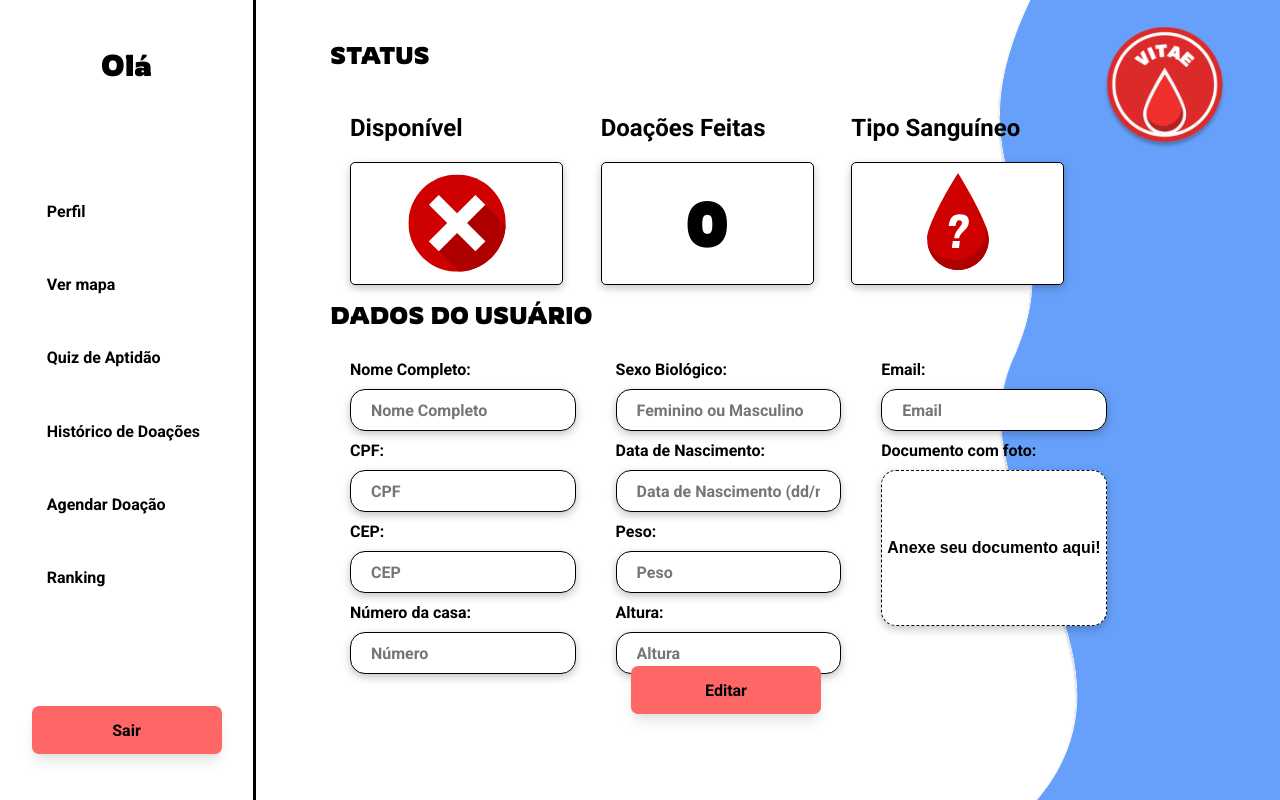
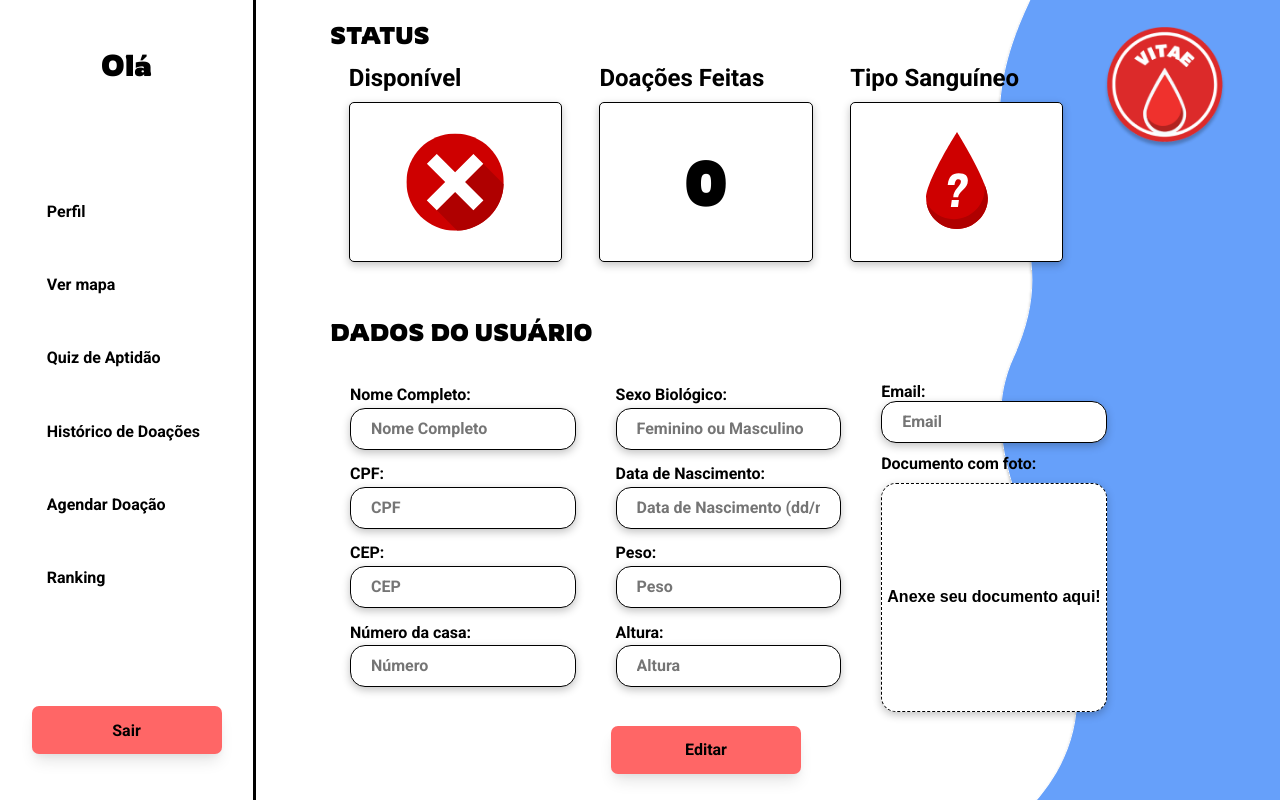
Before and after one commit to MEDVITAE/Front-end, a React (Create React App) app in the folder site/: page /perfil-usuario in a window 1280 px wide. Built offline with nearby package versions, Linux system fonts and the light colour scheme; no server answers.

Commit message:
FIX/ Perfil concluido

```diff
--- a/site/src/app/pages/usuario/perfil/Perfil.tsx
+++ b/site/src/app/pages/usuario/perfil/Perfil.tsx
@@ -415,7 +415,7 @@ export const Perfil = () => {
                         </div>
                     </div>
 
-                    <div className="statusBox">
+                    <div className="statusBox2">
                         <h2 className="rowdies mr-bt">DADOS DO USUÁRIO</h2>
                         <div className="statusBoxRow">
                             <div className="statusBoxItemColmun">
--- a/site/src/app/shared/components/menu/MenuPerfilFuncionario.tsx
+++ b/site/src/app/shared/components/menu/MenuPerfilFuncionario.tsx
@@ -40,9 +40,9 @@ export const MenuPerfilFuncionario: React.FC<IMenuPerfil> = () => {
             <div className="menu">
             <h1 className="rowdies bold-30">Olá {nome ? nome.split(" ")[0] : ''}</h1>
                 <div className="menuItens">
-                    <a href="/perfil-funcionario/cadastro-funcionario" className="item roboto sbold-20">Cadastro Funcionario</a>
-                    <a href="/perfil-funcionario/requisicao-sangue" className="item roboto sbold-20">Requisitar Doação</a>
-                    <a href="/perfil-funcionario/agenda" className="item roboto sbold-20">Agenda de Doações</a>
+                    <a href="/perfil-funcionario/cadastro-funcionario" className="item roboto sbold-16">Cadastro Funcionario</a>
+                    <a href="/perfil-funcionario/requisicao-sangue" className="item roboto sbold-16">Requisitar Doação</a>
+                    <a href="/perfil-funcionario/agenda" className="item roboto sbold-16">Agenda de Doações</a>
                 </div>
                 <button onClick={sairClick} className="btn bg-vermelhoClaro">Sair</button>
             </div>
--- a/site/src/html-css-template/css/perfil.css
+++ b/site/src/html-css-template/css/perfil.css
@@ -1,6 +1,6 @@
 .mainPerfil {
+    width: 100%;
     height: 100vh;
-    width: 100%;
     display: flex;
     flex-direction: row;
     align-items: top;
@@ -8,8 +8,8 @@
 }
 
 .divPerfil {
+    width: 75%;
     height: 100vh;
-    width: 75%;
     display: flex;
     flex-direction: column;
     align-items: top;
@@ -18,53 +18,60 @@
 
 
 .mr-bt {
-    margin: 30px 0;
+    margin: 10px 0;
 }
 
-
 .statusBox {
-    height: 30vh;
+    height: 35vh;
     display: flex;
     flex-direction: column;
     align-items: top;
     margin: 10px;
 }
 
+.statusBox2 {
+    height: 70vh;
+    display: flex;
+    flex-direction: column;
+    justify-content: space-evenly;
+    margin: 10px;
+}
+
 .statusBoxRow {
-    height: 32vh;
+    height: 40vh;
     display: flex;
     justify-content: flex-start;
     align-items: top;
 }
 
 .statusBoxItem {
+    margin-left: 2%;
+    width: 80%;
+    height: 25vh;
     display: flex;
-    height: 100%;
-    width: 80%;
     justify-content: start;
-    margin: 10px 20px;
 }
 
 .statusBoxItemColmun {
     display: flex;
     flex-direction: column;
-    height: 100%;
+    height: 40vh;
     width: 24%;
     align-items: start;
-    justify-content: start;
+    justify-content: space-evenly;
     margin: 00px 20px;
 }
 
 
 .boxItem {
     width: 100%;
-    height: 100%;
+    height: 20vh;
 }
 
 .box {
     width: 85%;
-    height: 80%;
-    margin-top: 20px;
+    height: 20vh;
+    margin-top: 10px;
     background-color: white;
     display: flex;
     justify-content: center;
@@ -77,17 +84,16 @@
 
 .campoUsuario {
     width: 100%;
-    height: 10%;
-    margin: 10px 0;
+    height: 3vh;
+    margin-bottom: 5%;
 }
 
 
 .btnBoxItem {
+    width: 80%;
+    height: 5vh;
     display: flex;
-    height: 100%;
-    width: 80%;
     justify-content: center;
-    margin: 50px 20px;
 }
 
 
```
